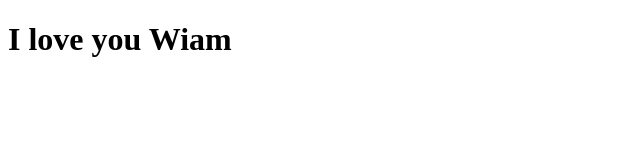
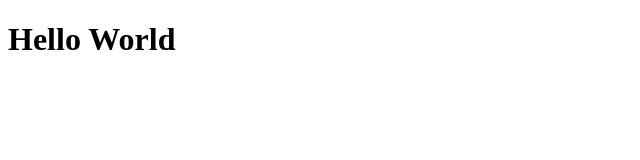
Before and after one commit to FathyRida/web, a plain HTML site: page index.html in a window 1280 px wide. Shown: the whole page, without its empty margins (0-640 px from the left). Drawn offline with Linux system fonts and the light colour scheme.

Commit message:
update index.html

```diff
--- a/index.html
+++ b/index.html
@@ -7,6 +7,6 @@
     <title>Web App</title>
 </head>
 <body>
-    <h1>I love you Wiam</h1>
+    <h1>Hello World</h1>
 </body>
 </html>
```
